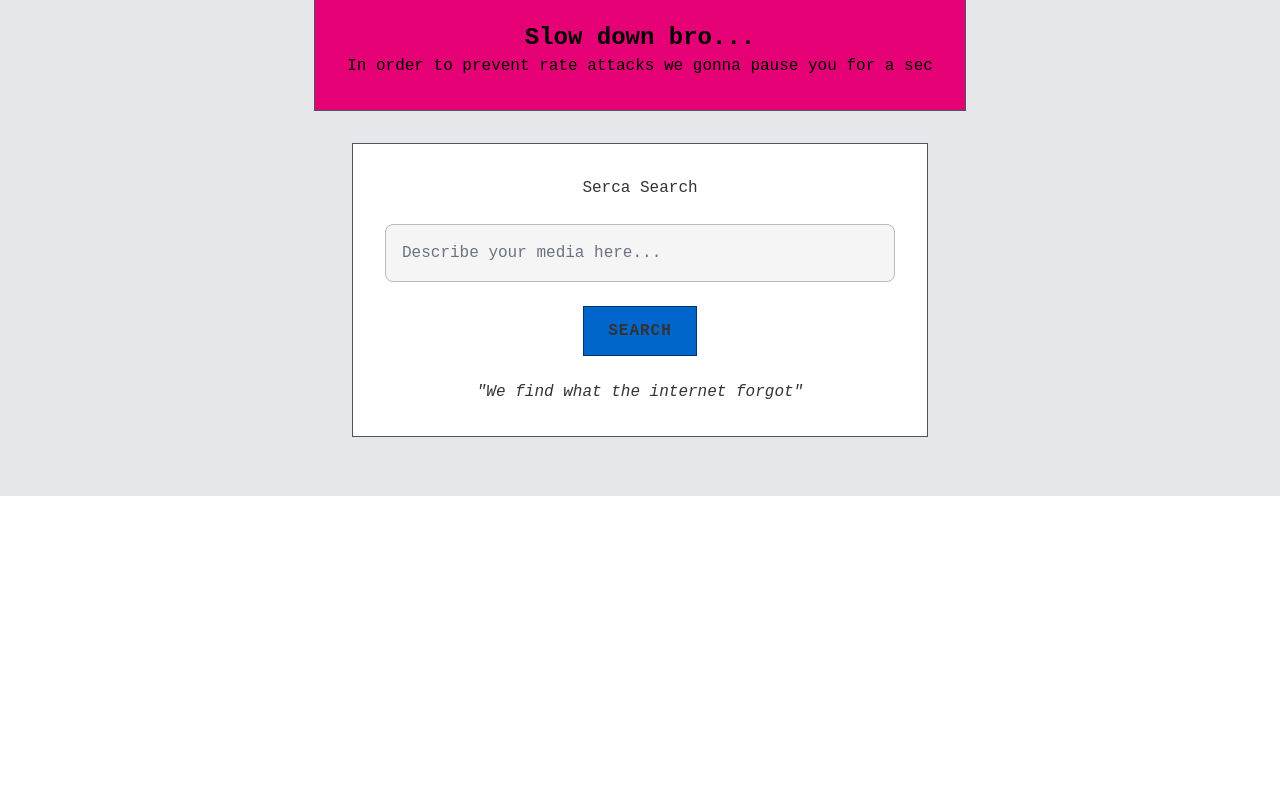
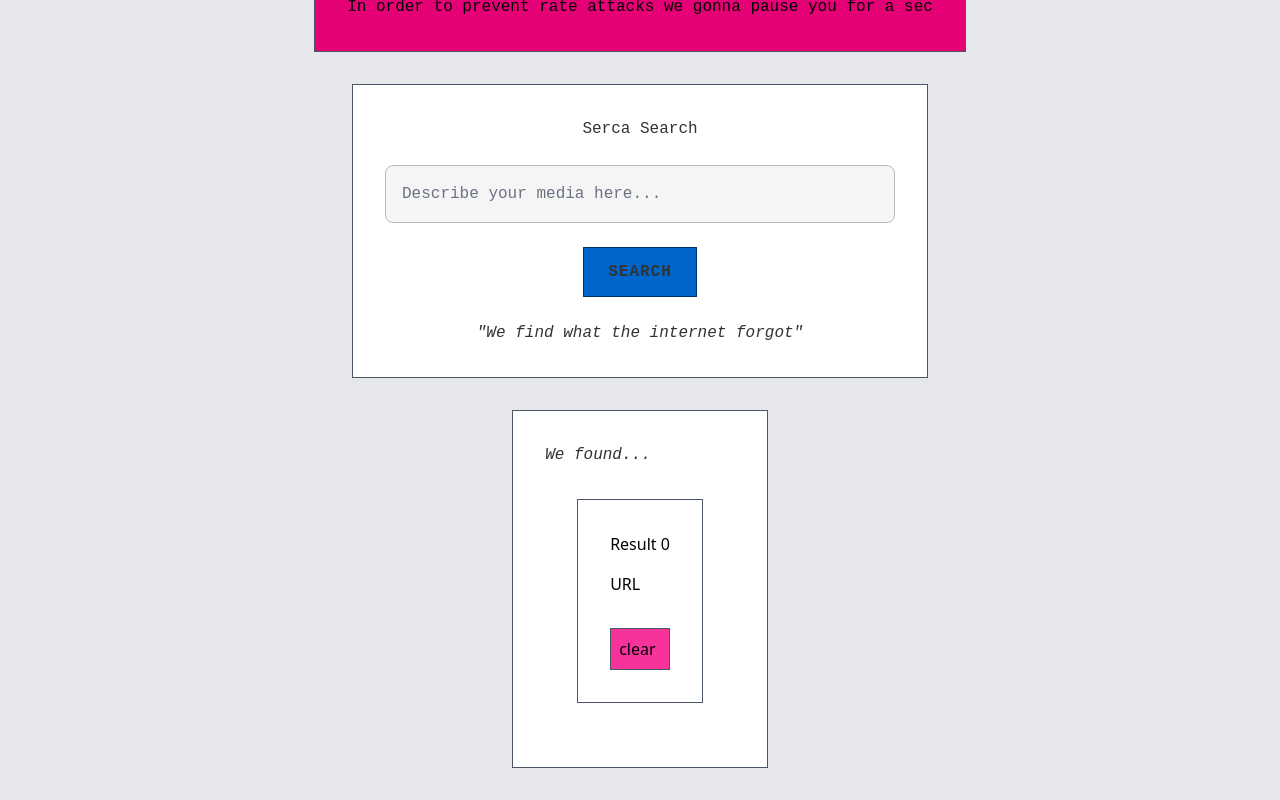
Before and after one commit to KilroyWasHere-cs-j/Serca-web, a SvelteKit app in the folder serca-web/: page /serca-search in a window 1280 px wide. Shown: the part 416-1216 px from the top of the page. Before the commit the page ends 912 px from the top, so only its background shows below. Built offline with nearby package versions, Linux system fonts and the light colour scheme.

Commit message:
Adding result box

```diff
--- /dev/null
+++ b/serca-web/src/components/FlareFlag.svelte
@@ -0,0 +1,7 @@
+<script>
+	export let name = '';
+</script>
+
+<div class="bg-pink border border-gray-600 bg-pink-500 p-2">
+	<h1>{name}</h1>
+</div>
--- /dev/null
+++ b/serca-web/src/components/ResultBox.svelte
@@ -0,0 +1,15 @@
+<script>
+	import FlareFlag from './FlareFlag.svelte';
+	export let num = 0;
+	export let url = '';
+	export let description = '';
+	export let mature = false; // The internet is a bad bad place we need ways to flag this stuff. You can have one or the other not both
+	export let child = false;
+</script>
+
+<div class="m-8 flex flex-col space-y-4 border border-gray-600 bg-white p-8">
+	<h1>Result {num}</h1>
+	<h2>URL {url}</h2>
+	<p>{description}</p>
+	<FlareFlag name="clear" />
+</div>
--- a/serca-web/src/routes/serca-search/+page.svelte
+++ b/serca-web/src/routes/serca-search/+page.svelte
@@ -1,5 +1,11 @@
 <script lang="ts">
 	import Navbar from '../../components/Navbar.svelte';
+	import ResultBox from '../../components/ResultBox.svelte';
+
+	// Groq
+
+	let prompt = '';
+	let response = '';
 
 	let query = '';
 	let query_valid = true;
@@ -36,6 +42,20 @@
 		sql_detected = false;
 		html_detected = false;
 		console.log('Search valid');
+	}
+
+	async function sendPrompt() {
+		prompt += ' ' + query;
+		const res = await fetch('/api/groq-chat', {
+			method: 'POST',
+			headers: {
+				'Content-Type': 'application/json'
+			},
+			body: JSON.stringify({ prompt })
+		});
+
+		const data = await res.json();
+		response = data.response;
 	}
 </script>
 
@@ -96,6 +116,11 @@
 		</button>
 
 		<p class="retro-font mt-6 text-gray-600 italic">"We find what the internet forgot"</p>
+	</div>
+
+	<div class="m-8 border border-gray-600 bg-white p-8">
+		<h1 class="retro-font text-gray-600 italic">We found...</h1>
+		<ResultBox />
 	</div>
 </div>
 
```
